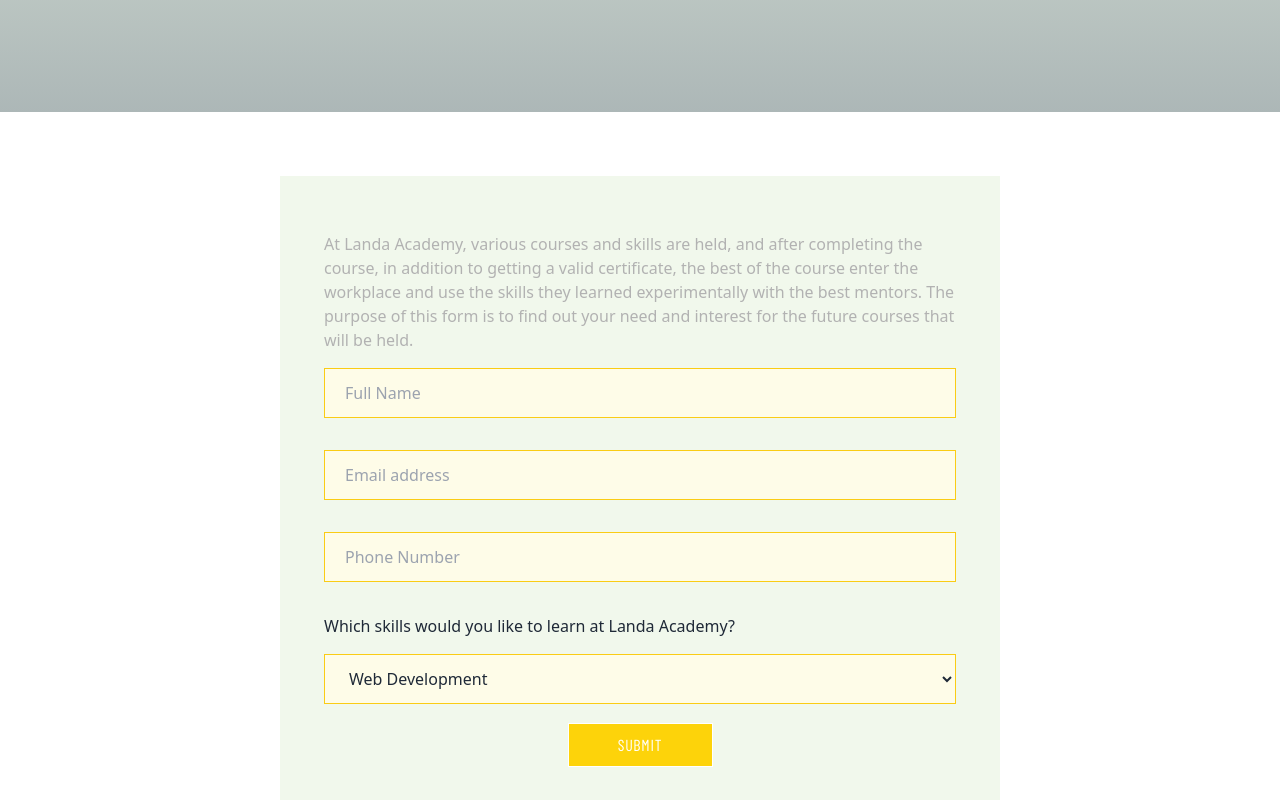
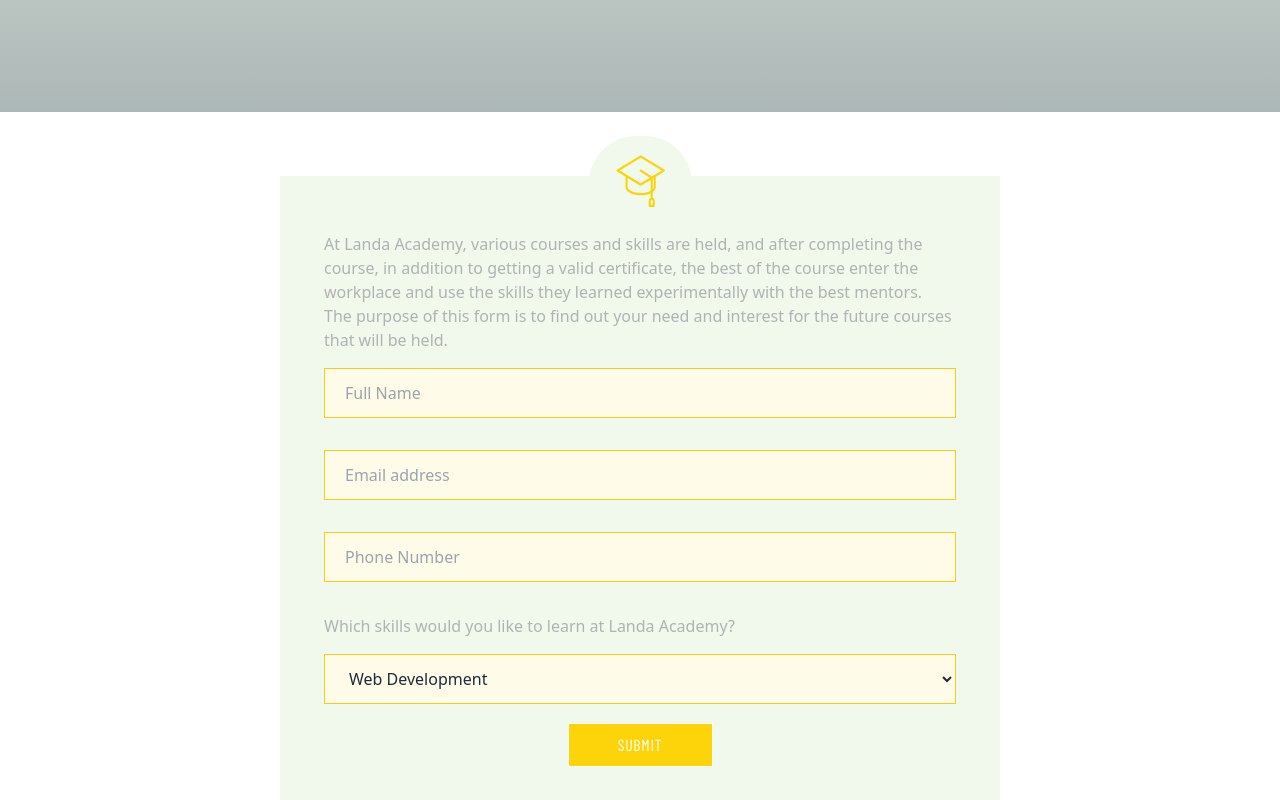
Before and after one commit to Landa-Startup/academy, a Next.js app: page /survey in a window 1280 px wide. Shown: the part 400-1200 px from the top of the page. Built offline with nearby package versions, Linux system fonts and the light colour scheme.

Commit message:
Chore: Add Hat icon and Footer component to SurveyPage

```diff
--- a/app/survey/page.tsx
+++ b/app/survey/page.tsx
@@ -1,20 +1,35 @@
 import Banner from "@/components/common/Banner";
 import Button from "@/components/common/Button";
+import Hat from "@/components/icons/hat";
+import Footer from "@/components/layout/Footer";
+import { Metadata } from "next";
 import React from "react";
+
+export const metadata: Metadata = {
+  title: "Landa Academy | Survey",
+  description: "",
+};
 
 const SurveyPage = () => {
   return (
     <div>
       <Banner image="" title="Courses Survey" />
-      <div className="flex flex-col items-center w-[720px] py-14 px-11 mx-auto my-16 bg-[#F1F8EC]">
-        <p className="text-[#B2B2B2]">
-          At Landa Academy, various courses and skills are held, and after
-          completing the course, in addition to getting a valid certificate, the
-          best of the course enter the workplace and use the skills they learned
-          experimentally with the best mentors. The purpose of this form is to
-          find out your need and interest for the future courses that will be
-          held.
-        </p>
+      <div className="flex flex-col items-center w-[720px] py-14 px-11 mx-auto mt-16 mb-16 bg-[#F1F8EC] relative">
+        <div className="absolute -top-10 pt-3 px-3 bg-[#F1F8EC] rounded-full">
+          <Hat />
+        </div>
+        <div className="flex flex-col text-[#B2B2B2]">
+          <p>
+            At Landa Academy, various courses and skills are held, and after
+            completing the course, in addition to getting a valid certificate,
+            the best of the course enter the workplace and use the skills they
+            learned experimentally with the best mentors.
+          </p>
+          <p>
+            The purpose of this form is to find out your need and interest for
+            the future courses that will be held.
+          </p>
+        </div>
         <form className="mt-4 w-full space-y-8">
           <div>
             <input
@@ -44,7 +59,7 @@
             />
           </div>
           <div className="flex flex-col space-y-4">
-            <label htmlFor="skills">
+            <label htmlFor="skills" className="text-[#B2B2B2]">
               Which skills would you like to learn at Landa Academy?
             </label>
             <select
@@ -65,6 +80,7 @@
           </Button>
         </form>
       </div>
+      <Footer />
     </div>
   );
 };
```
